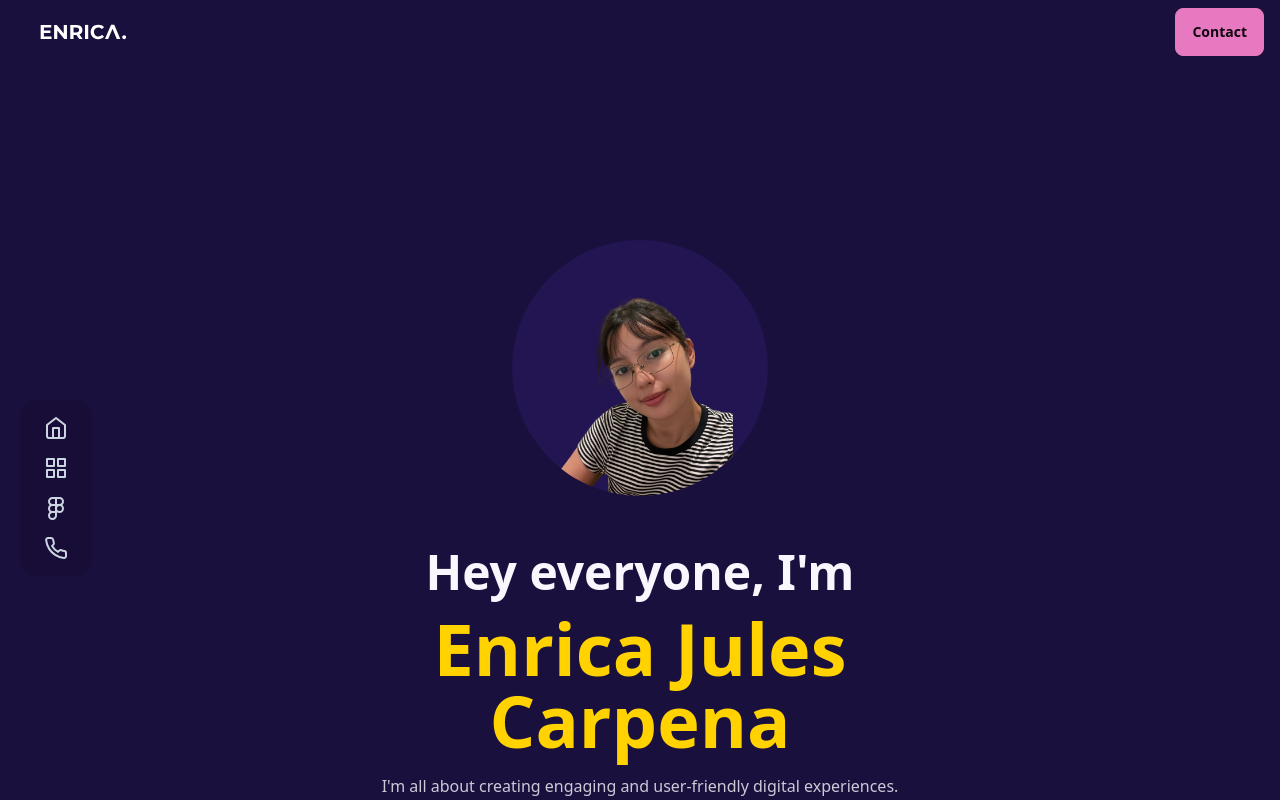
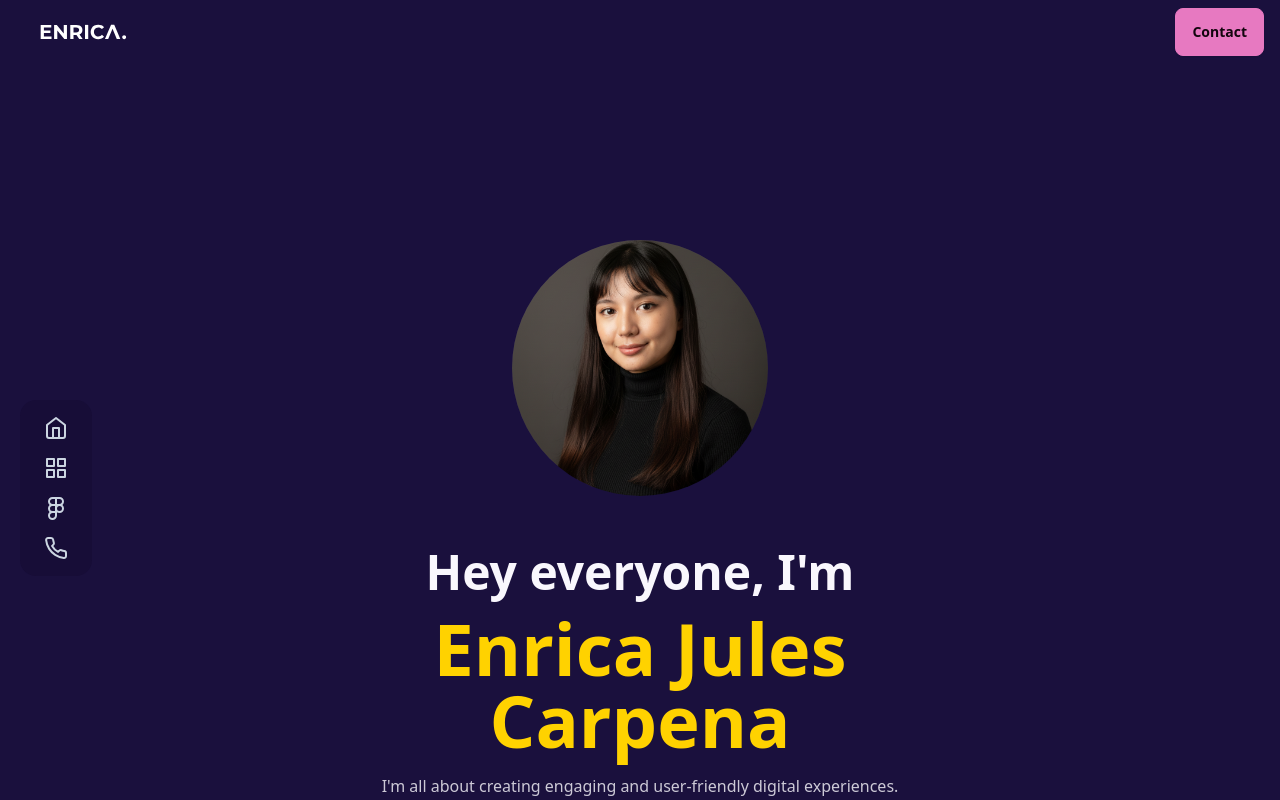
Before and after one commit to enrica101/dev-portfolio, a Next.js app: page / in a window 1280 px wide. Shown: the top 800 px of the page. Built offline with nearby package versions, Linux system fonts and the light colour scheme.

Commit message:
Changed avatar image

```diff
--- a/app/components/Avatar.tsx
+++ b/app/components/Avatar.tsx
@@ -3,15 +3,15 @@ import Image from "next/image";
 
 const Avatar = () => {
   return (
-    <div className=" sm:h-full z-1">
+    <div className="sm:h-full z-1">
       <div className=" avatar placeholder">
         <div className="bg-neutral text-neutral-content rounded-full w-64">
           <Image
-            src={"/assets/enrica-photo-3.png"}
+            src={"/assets/enrica-photo-4.png"}
             alt="My Photo"
             width={100}
             height={100}
-            style={{ objectFit: "contain", objectPosition: "center", scale: 1.2 }}
+            style={{ objectFit: "cover", objectPosition: "center", zIndex: 1 }}
           />
         </div>
       </div>
--- a/app/components/page-segments/Hero.tsx
+++ b/app/components/page-segments/Hero.tsx
@@ -6,7 +6,7 @@ const Hero = () => {
   return (
     <div className="hero min-h-screen" id="home">
       <div className="hero-content text-center text-neutral-content z-1">
-        <div className="prose flex flex-col max-w-xl space-y-4 justify-center items-center">
+        <div className="prose flex flex-col max-w-xl space-y-4 justify-center items-center ">
           <Avatar />
           <br></br>
           <h2 className="mb-5 text-4xl lg:text-5xl">Hey everyone, I'm </h2>
```
Also changed, not shown: public/assets/enrica-photo-4.png (added).
